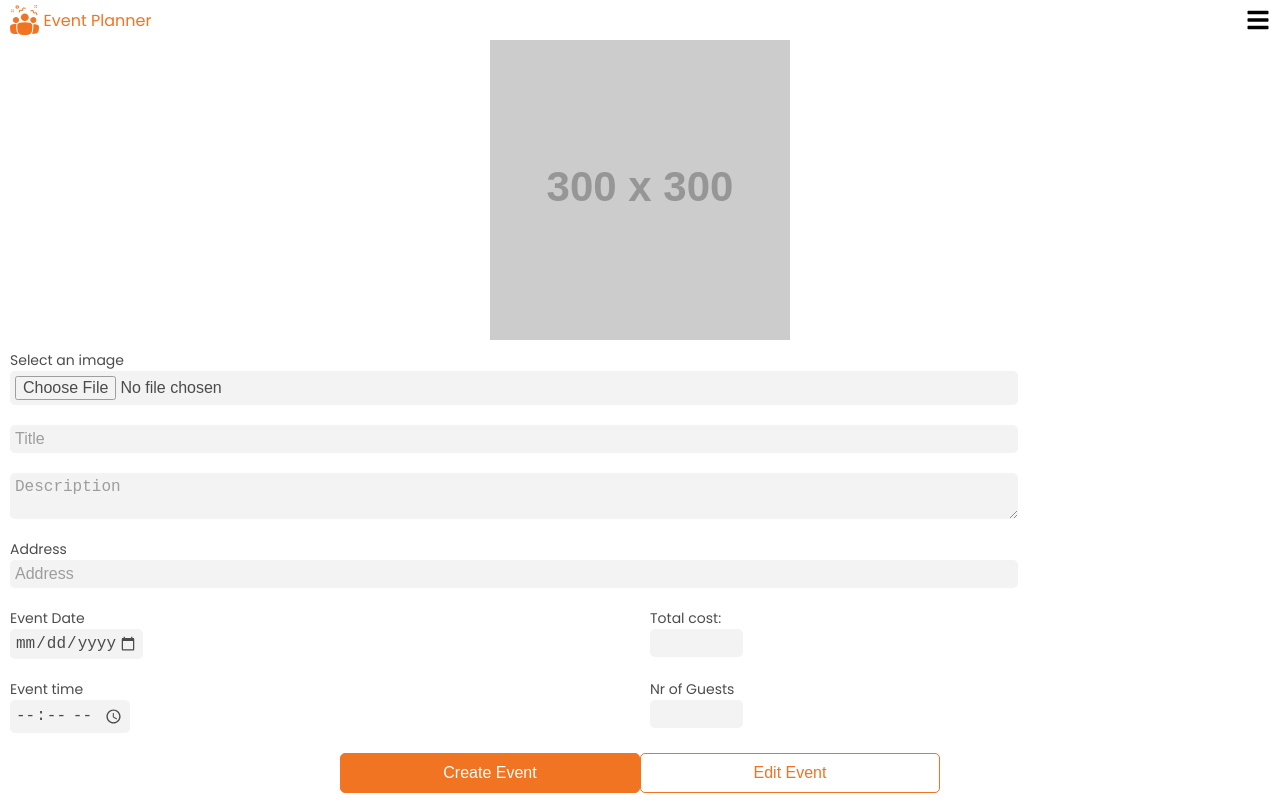
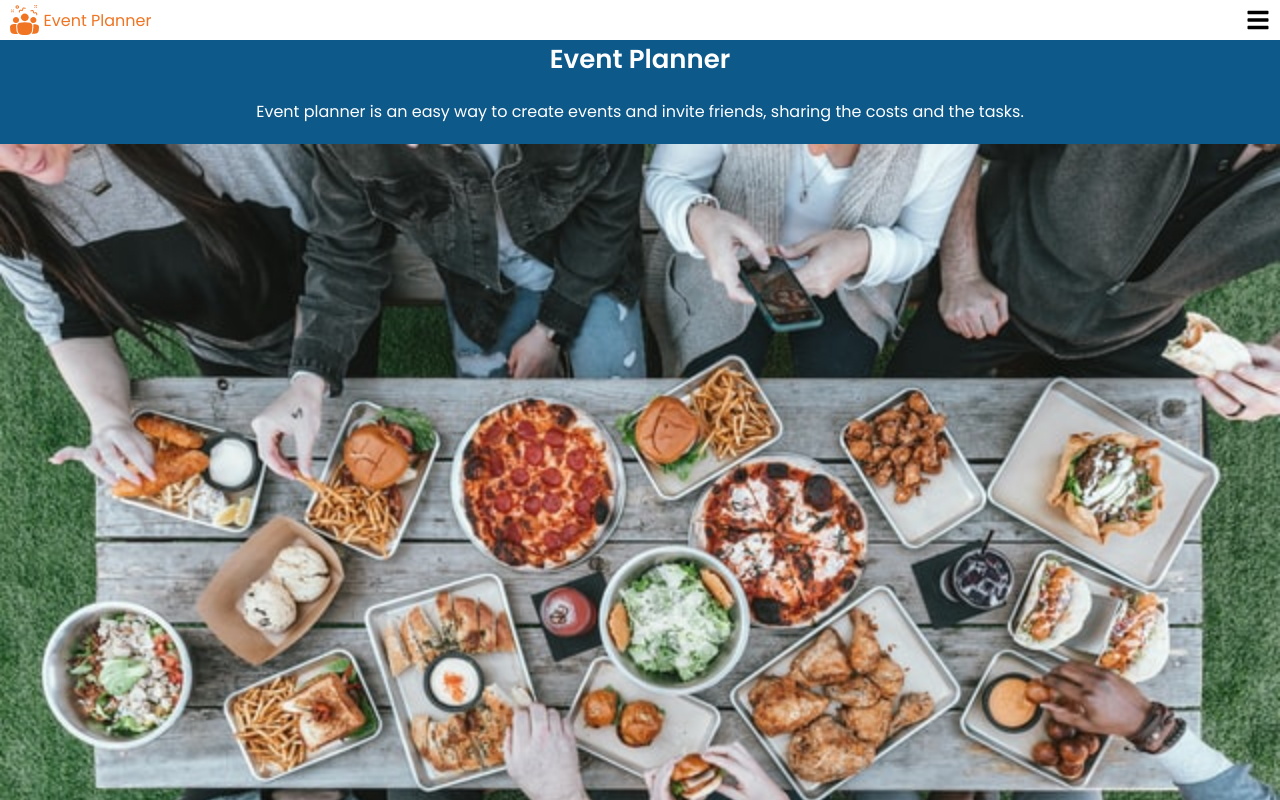
Before and after one commit to MarinaFroes/Event_Planner, a React (Create React App) app: page / in a window 1280 px wide. Shown: the top 800 px of the page. Built offline with nearby package versions, Linux system fonts and the light colour scheme.

Commit message:
feat: Import Header component

```diff
--- a/src/components/CreateEvent.tsx
+++ b/src/components/CreateEvent.tsx
@@ -1,11 +1,15 @@
 import React from 'react'
 
 import Btn from './Btn'
+import Header from './Header'
 import EventForm from './EventForm'
+import MainImg from '../assets/images/spencer-davis-vJsj-hgOEG0-unsplash.jpg'
 
 const CreateEvent: React.FC = () => {
+  const subtitle = "Event planner is an easy way to create events and invite friends, sharing the costs and the tasks."
   return (
     <div>
+      <Header title="Event Planner" subtitle={subtitle} imageUrl={MainImg}/>
       <EventForm handleChange={e => console.log(e.target.value)}/>
       <Btn primary={true} text="Create Event" widthSize="300px"/>
       <Btn primary={false} text="Edit Event" widthSize="300px"/>
```
